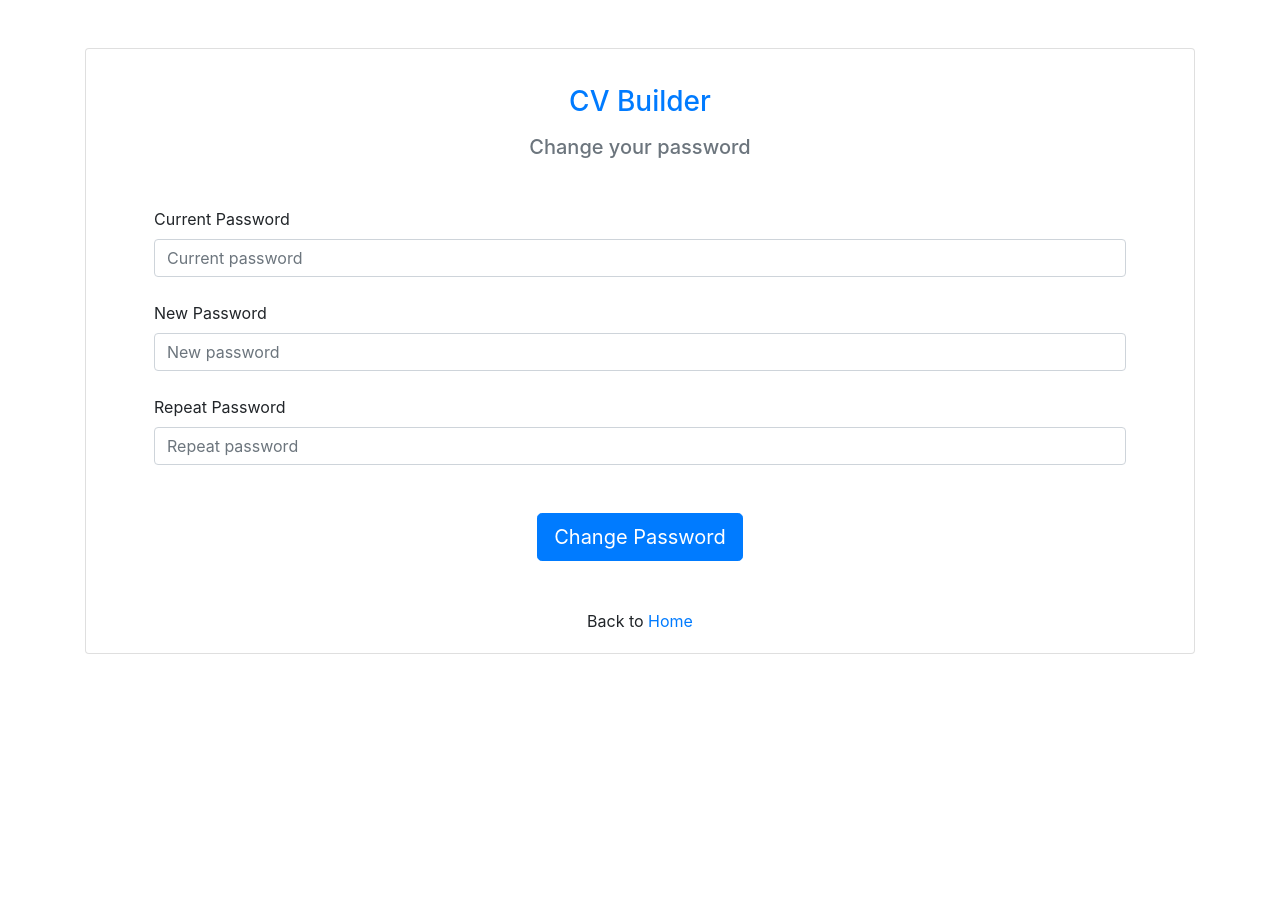
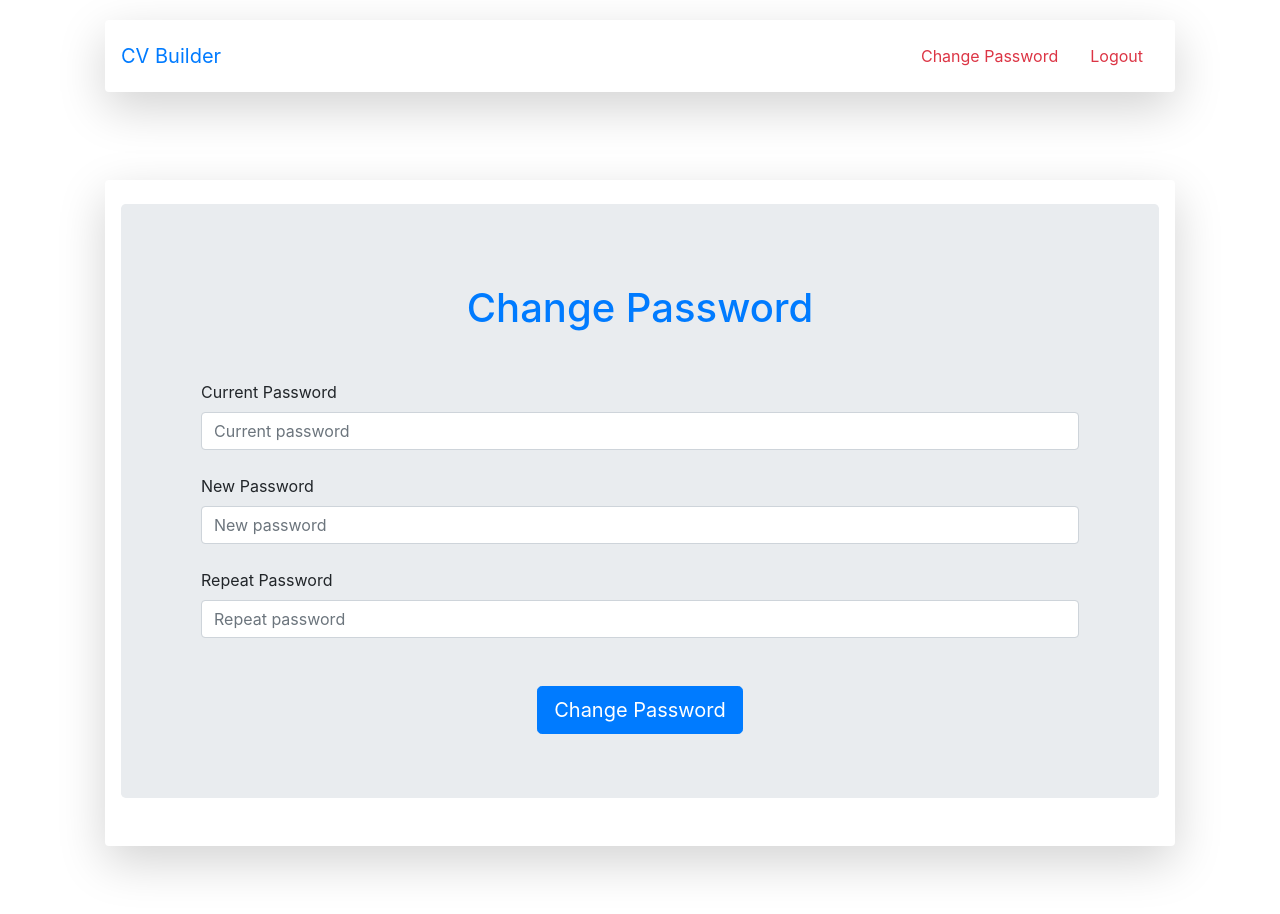
Before and after one commit to simpuid/cvbuilder, a Flask app: page /password in a window 1280 px wide. Before the commit the page ends 654 px from the top, so only its background shows below. Run offline with Flask 2, Linux system fonts and the light colour scheme; the visitor is signed in with stand-in values (Sample User, id 1); data that the repository does not hold is empty; parts of the project's set-up code (start-up, migrations or seed data) failed here and were passed over; some libraries are stand-ins or nearby versions.

Commit message:
fixing templates part 1

```diff
--- a/app/app.py
+++ b/app/app.py
@@ -1,13 +1,11 @@
 from flask import *
-from werkzeug.urls import url_parse
 from flask_bootstrap import Bootstrap
 
 from db import *
-from flask_login import LoginManager, current_user, login_user, logout_user, login_required
+from flask_login import LoginManager
 from config import AppConfig
-from forms import LoginForm, PasswordForm, StudentForm
 from tables import *
-from routes import home, login, static, logout, password, student
+from routes import home, login, logout, password, student
 
 initialize('cv_data', 'init.sql')
 populate_users()
@@ -26,7 +24,16 @@ def load_user(uid):
 
 app.register_blueprint(home.blueprint)
 app.register_blueprint(login.blueprint)
-app.register_blueprint(static.blueprint)
 app.register_blueprint(logout.blueprint)
 app.register_blueprint(password.blueprint)
 app.register_blueprint(student.blueprint)
+
+
+@app.errorhandler(404)
+def handle_404(e):
+    return render_template("404_error.html"), 404
+
+
+@app.route('/sharam')
+def handle_sharam():
+    return render_template('sharam.html'), 403
--- a/app/templates/base.html
+++ b/app/templates/base.html
@@ -7,7 +7,8 @@
 			{% block title %}{% endblock %}
 		</title>
 		<link rel="stylesheet" href="https://cdn.jsdelivr.net/npm/bootstrap@4.5.3/dist/css/bootstrap.min.css"
-          integrity="sha384-TX8t27EcRE3e/ihU7zmQxVncDAy5uIKz4rEkgIXeMed4M0jlfIDPvg6uqKI2xXr2" crossorigin="anonymous">
+			  integrity="sha384-TX8t27EcRE3e/ihU7zmQxVncDAy5uIKz4rEkgIXeMed4M0jlfIDPvg6uqKI2xXr2"
+			  crossorigin="anonymous">
 		<link rel="shortcut icon" href="{{ url_for('static', filename='favicon.ico') }}">
 
 		<script type="text/javascript">
@@ -20,10 +21,42 @@
         window.onunload = function () {
             null
         };
+
 		</script>
 	</head>
 	<body>
 		<div class="container">
+			<div class="card-body">
+				<nav class="navbar navbar-light bg-light shadow-lg p-3 mb-5 bg-white rounded">
+					<a class="navbar-brand text-primary" , href="/">CV Builder</a>
+					{% if current_user.is_authenticated %}
+					<ul class="nav nav-pills">
+						<li class="nav-item">
+							<a class="nav-link text-danger" href="/password">Change Password</a>
+						</li>
+						<li class="nav-item">
+							<a class="nav-link text-danger" href="/logout">Logout</a>
+						</li>
+					</ul>
+					{% else %}
+					<ul class="nav nav-pills">
+						<li class="nav-item">
+							<a class="nav-link text-danger" href="/login">Login</a>
+						</li>
+					</ul>
+					{% endif %}
+				</nav>
+			</div>
+
+			{% with messages = get_flashed_messages(with_categories=true) %}
+			{% if messages %}
+			{% set category, message = messages[0] %}
+			<div class="alert alert-{{ category if category != 'message' else 'danger' }}" role="alert">
+				{{ message }}
+			</div>
+			{% endif %}
+			{% endwith %}
+
 			{% block content %}
 			{% endblock content %}
 		</div>
--- a/app/templates/password.html
+++ b/app/templates/password.html
@@ -6,36 +6,31 @@
 {% endblock %}
 
 {% block content %}
-    <div class="card mt-5">
 <div class="card-body">
-            <h3 class="text-center mt-3 text-primary">CV Builder</h3>
-            <h5 class="text-center mt-3 text-secondary">Change your password</h5>
+	<div class="shadow-lg p-3 mb-5 bg-white rounded">
+		<div class="jumbotron mt-2">
+			<h1 class="text-center mt-3 text-primary">Change Password</h1>
 			<form class="mt-5 ml-5 mr-5" method="post">
-                {% with messages = get_flashed_messages(with_categories=true) %}
-                    {% if messages %}
-                        {% set category, message = messages[0] %}
-                        <div class="alert alert-{{ category if category != 'message' else 'danger' }}" role="alert">
-                            {{ message }}
-                        </div>
-                    {% endif %}
-                {% endwith %}
 				{{ form.csrf_token() }}
 				<div class="form-group mt-4">
-                    {{ wtf.form_field(form.current_password, class='form-control', placeholder='Current password', maxlength="32") }}
+					{{ wtf.form_field(form.current_password, class='form-control', placeholder='Current password',
+					maxlength="32") }}
 				</div>
 				<div class="form-group mt-4">
-                    {{ wtf.form_field(form.new_password, class='form-control', placeholder='New password', maxlength="32") }}
+					{{ wtf.form_field(form.new_password, class='form-control', placeholder='New password',
+					maxlength="32")
+					}}
 				</div>
 				<div class="form-group mt-4">
-                    {{ wtf.form_field(form.repeat_password, class='form-control', placeholder='Repeat password', maxlength="32") }}
+					{{ wtf.form_field(form.repeat_password, class='form-control', placeholder='Repeat password',
+					maxlength="32")
+					}}
 				</div>
 				<div class="text-center mt-5">
 					{{ wtf.form_field(form.submit, class='btn btn-lg btn-primary') }}
 				</div>
-                <div class="text-center mt-5">
-                    Back to <a href="/">Home</a>
-                </div>
 			</form>
 		</div>
 	</div>
+</div>
 {% endblock %}
```
Also changed, not shown: app/routes/home.py (+7 -6 lines), app/routes/static.py (deleted, +0 -13 lines), app/templates/home.html (+8 -13 lines), app/templates/login.html (+4 -11 lines), app/templates/sharam.html (+4 -11 lines), app/templates/student.html (+5 -9 lines). Lines whose indentation alone changed are shown as unchanged.
